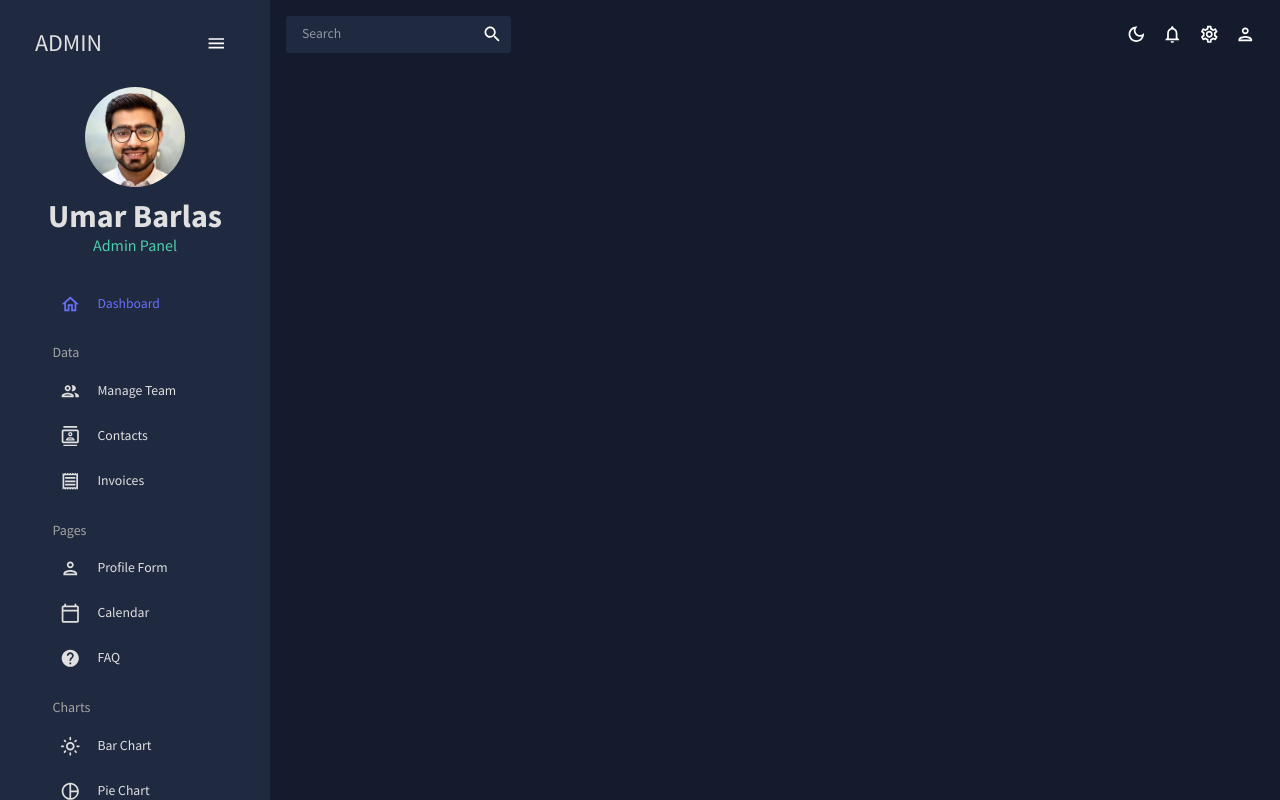
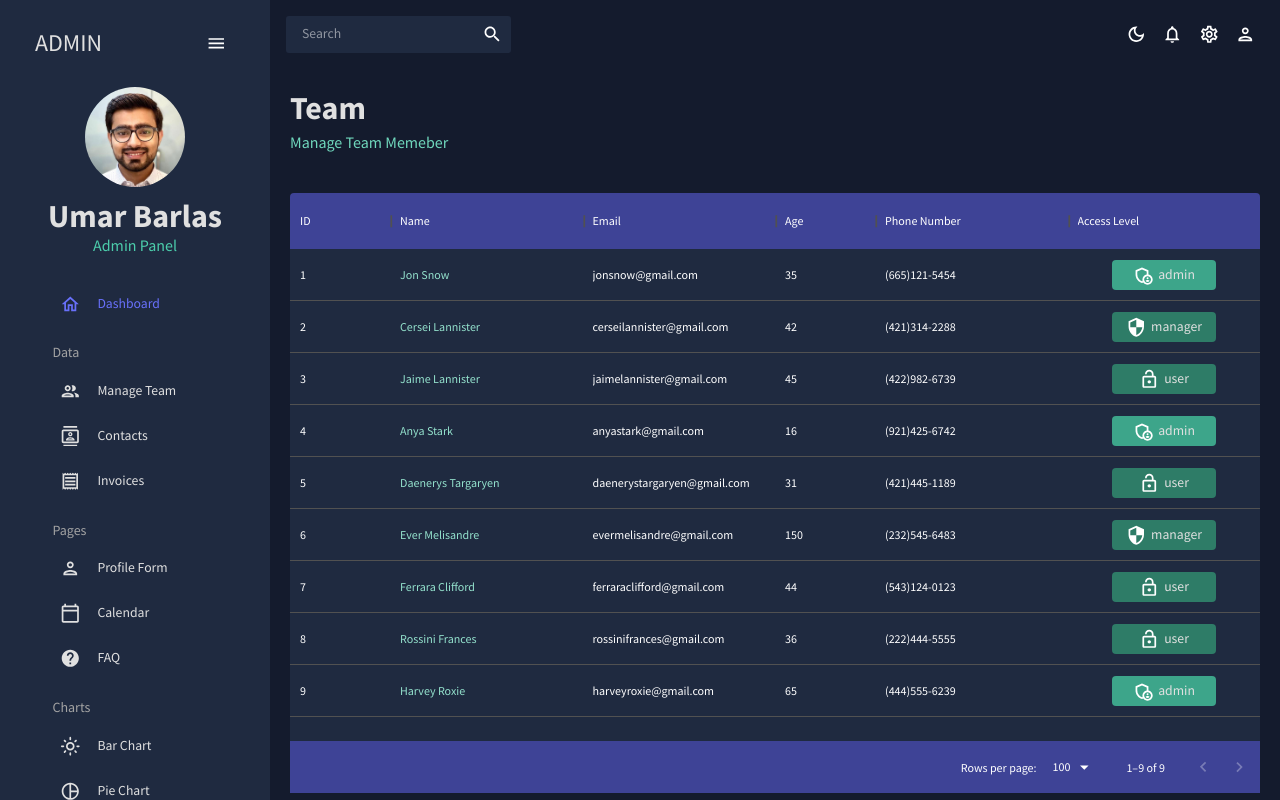
Before and after one commit to umarbarlas444/react-admin, a React (Create React App) app: page /team in a window 1280 px wide. Built offline with nearby package versions, Linux system fonts and the light colour scheme.

Commit message:
Team Table added

```diff
--- a/src/App.js
+++ b/src/App.js
@@ -4,7 +4,7 @@ import { CssBaseline, ThemeProvider } from "@mui/material";
 import Topbar from "./pages/global/Topbar";
 import Sidebar from './pages/global/Sidebar';
 import Dashboard from './pages/dashboard';
-// import Team from './pages/team';
+import Team from './pages/team';
 // import Invoices from './pages/invoices';
 // import Contacts from './pages/contacts';
 // import Bar from './pages/bar';
@@ -27,7 +27,7 @@ function App() {
                 <Topbar />
                 <Routes>
                   <Route path="/" element={<Dashboard />}/>
-                  {/* <Route path="/team" element={Team}/> */}
+                  <Route path="/team" element={<Team />}/>
                   {/* <Route path="/contacts" element={Contacts}/> */}
                   {/* <Route path="/invoices" element={Invoices}/> */}
                   {/* <Route path="/form" element={Form}/> */}
--- /dev/null
+++ b/src/pages/team/index.jsx
@@ -0,0 +1,74 @@
+import { Box, Typography, useTheme } from "@mui/material";
+import { DataGrid } from "@mui/x-data-grid";
+import { tokens } from "../../theme";
+import { mockDataTeam } from "../../data/mockData";
+import AdminPanelSettingsOutlinedIcon from "@mui/icons-material/AdminPanelSettingsOutlined";
+import LockOpenOutlinedIcon from "@mui/icons-material/LockOpenOutlined";
+import SecurityOutlinedIcon from "@mui/icons-material/SecurityOutlined";
+import Header from "../../components/Header";
+import { BorderBottom } from "@mui/icons-material";
+
+const Team = () => {
+    const theme = useTheme();
+    const colors = tokens(theme.palette.mode);
+
+    const columns = [
+        { field: "id", headerName: "ID" },
+        { field: "name", headerName: "Name", flex: 1, cellClassName: "name-column--cell" },
+        { field: "email", headerName: "Email", flex: 1 },
+        { field: "age", headerName: "Age", type: "number", headerAlign: "left", align: "left" },
+        { field: "phone", headerName: "Phone Number", flex: 1 },
+        {
+            field: "access",
+            headerName: "Access Level",
+            flex: 1,
+            renderCell: ({ row: { access } }) => {
+                return (
+                    <Box width="60%" m="0 auto" p="5px" display="flex" justifyContent="center" backgroundColor={access === "admin" ? colors.greenAccent[600] : colors.greenAccent[700]} borderRadius="4px">
+                        {access === "admin" && <AdminPanelSettingsOutlinedIcon />}
+                        {access === "manager" && <SecurityOutlinedIcon />}
+                        {access === "user" && <LockOpenOutlinedIcon />}
+                        <Typography color={colors.grey[100]} sx={{ ml: "5px" }}>
+                            {access}
+                        </Typography>
+                    </Box>
+                );
+            },
+        },
+    ];
+    return (
+        <Box m="20px">
+            <Header title="Team" subTitle="Manage Team Memeber" />
+            <Box
+                m="40px 0 0 0"
+                height="75vh"
+                sx={{
+                    "& .MuiDataGrid-root": {
+                        border: "none",
+                    },
+                    "& .MuiDataGrid-cell": {
+                        borderBottom: "none",
+                    },
+                    "& .name-column--cell": {
+                        color: colors.greenAccent[300]
+                    },
+                    "& .MuiDataGrid-columnHeaders": {
+                        backgroundColor: colors.blueAccent[700],
+                        borderBottom: "none"
+                    },
+                    "& .MuiDataGrid-virtualScroller": {
+                        backgroundColor: colors.primary[400]
+                    },
+                    "& .MuiDataGrid-footerContainer": {
+                        borderTop: "none",
+                        backgroundColor: colors.blueAccent[700]
+                    }
+                }}
+            >
+                <DataGrid rows={mockDataTeam} columns={columns} />
+            </Box>
+        </Box>
+    );
+};
+
+export default Team;
```
